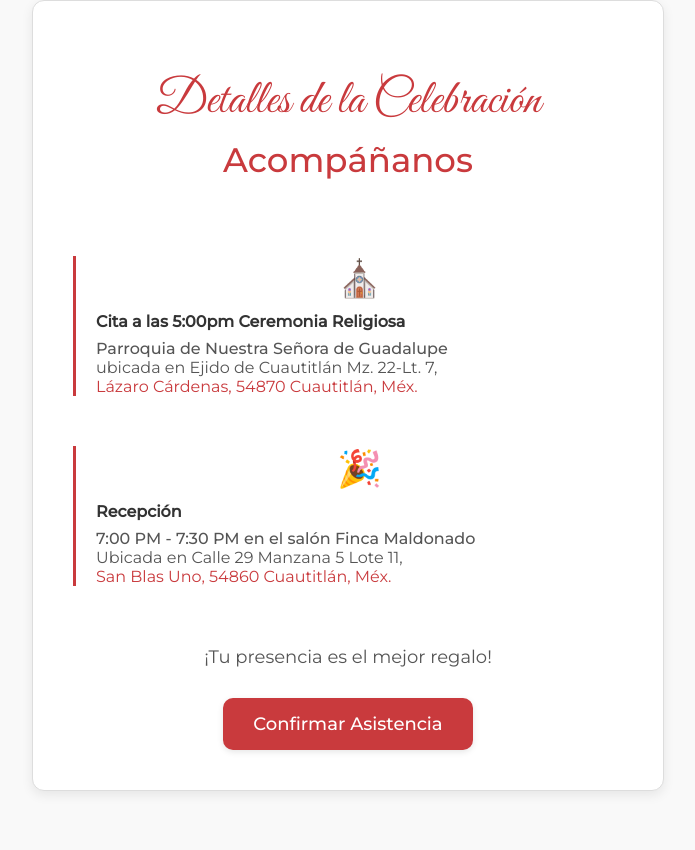
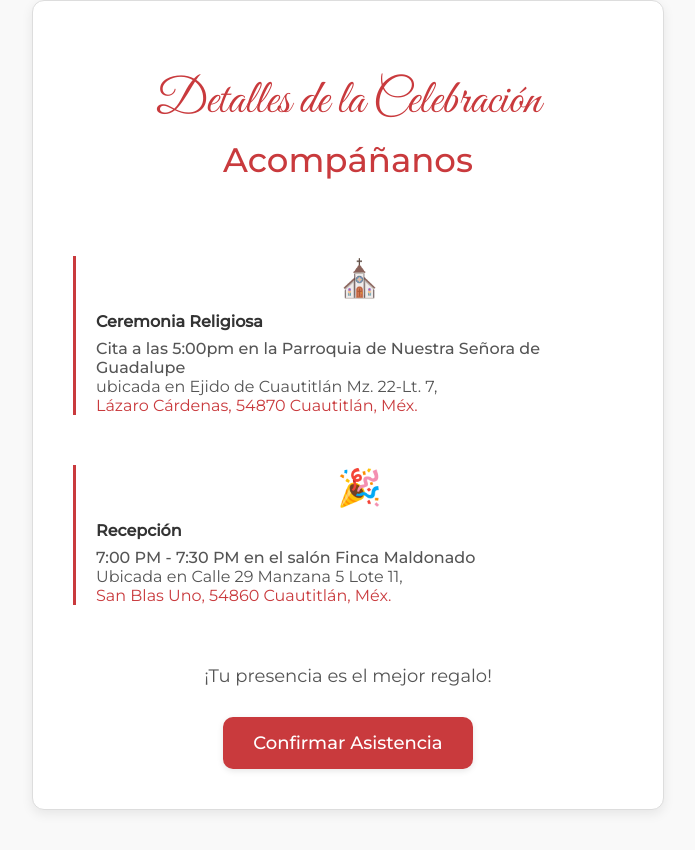
Before and after one commit to owen121416/FINAL, a plain HTML site: page index.html in a window 1280 px wide. Shown: the part 1103-1953 px from the top of the page, without its empty margins (292-987 px from the left). Drawn offline with Linux system fonts and the light colour scheme.

Commit message:
Update index.html

```diff
--- a/index.html
+++ b/index.html
@@ -201,8 +201,8 @@
 
         <div class="subseccion">
             <div class="icono">⛪</div>
-            <div style="font-weight: bold; margin-bottom: 8px; color: #333;"> Cita a las 5:00pm Ceremonia Religiosa</div>
-            <span style="font-weight: 500;">Parroquia de Nuestra Señora de Guadalupe</span><br>
+            <div style="font-weight: bold; margin-bottom: 8px; color: #333;">  Ceremonia Religiosa</div>
+            <span style="font-weight: 500;">Cita a las 5:00pm en la Parroquia de Nuestra Señora de Guadalupe</span><br>
             ubicada en Ejido de Cuautitlán Mz. 22-Lt. 7,<br>
             <a href="https://g.co/kgs/HD4jQa4" target="_blank" style="color: #c93a3d; text-decoration: none;">Lázaro Cárdenas, 54870 Cuautitlán, Méx.</a>
         </div>
```
